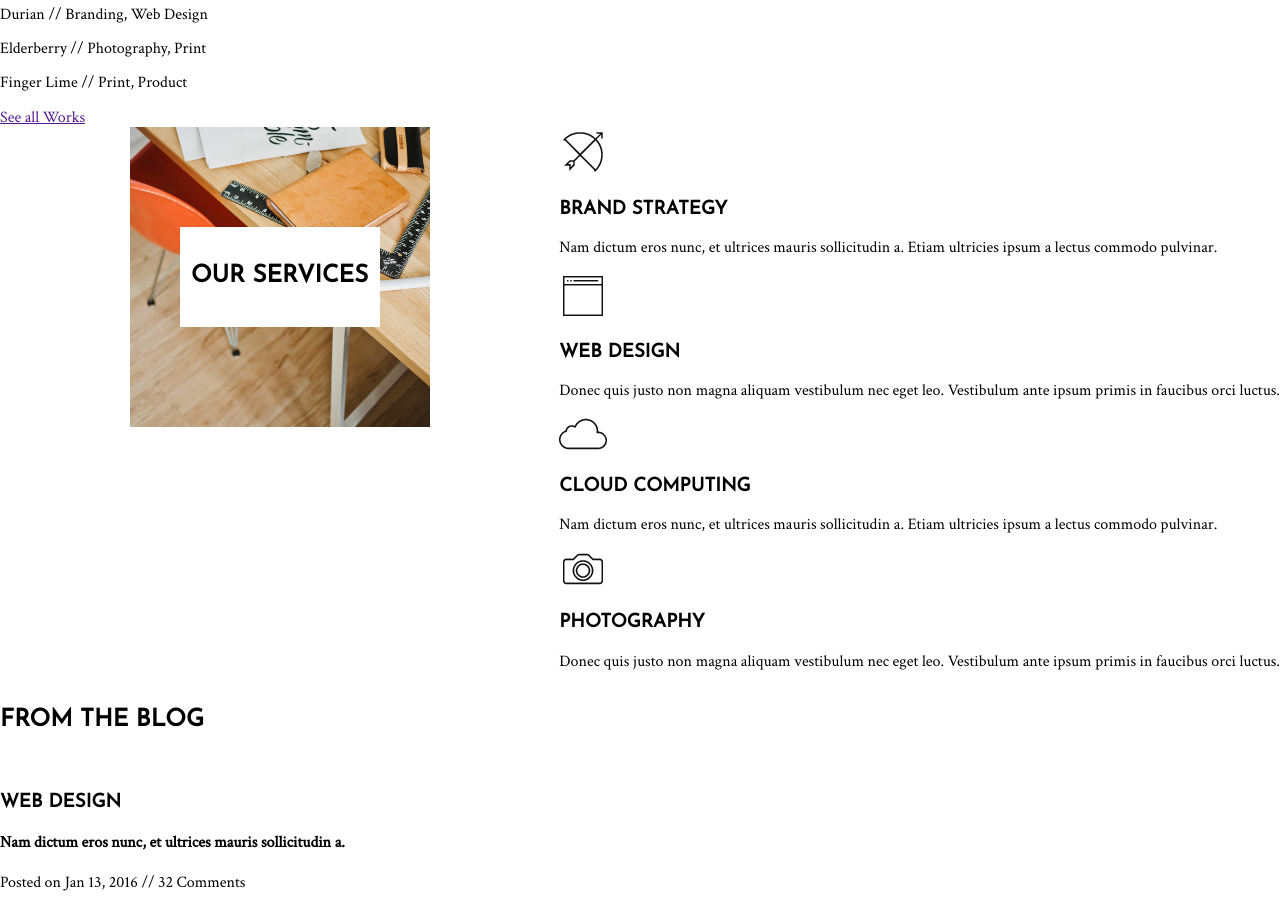
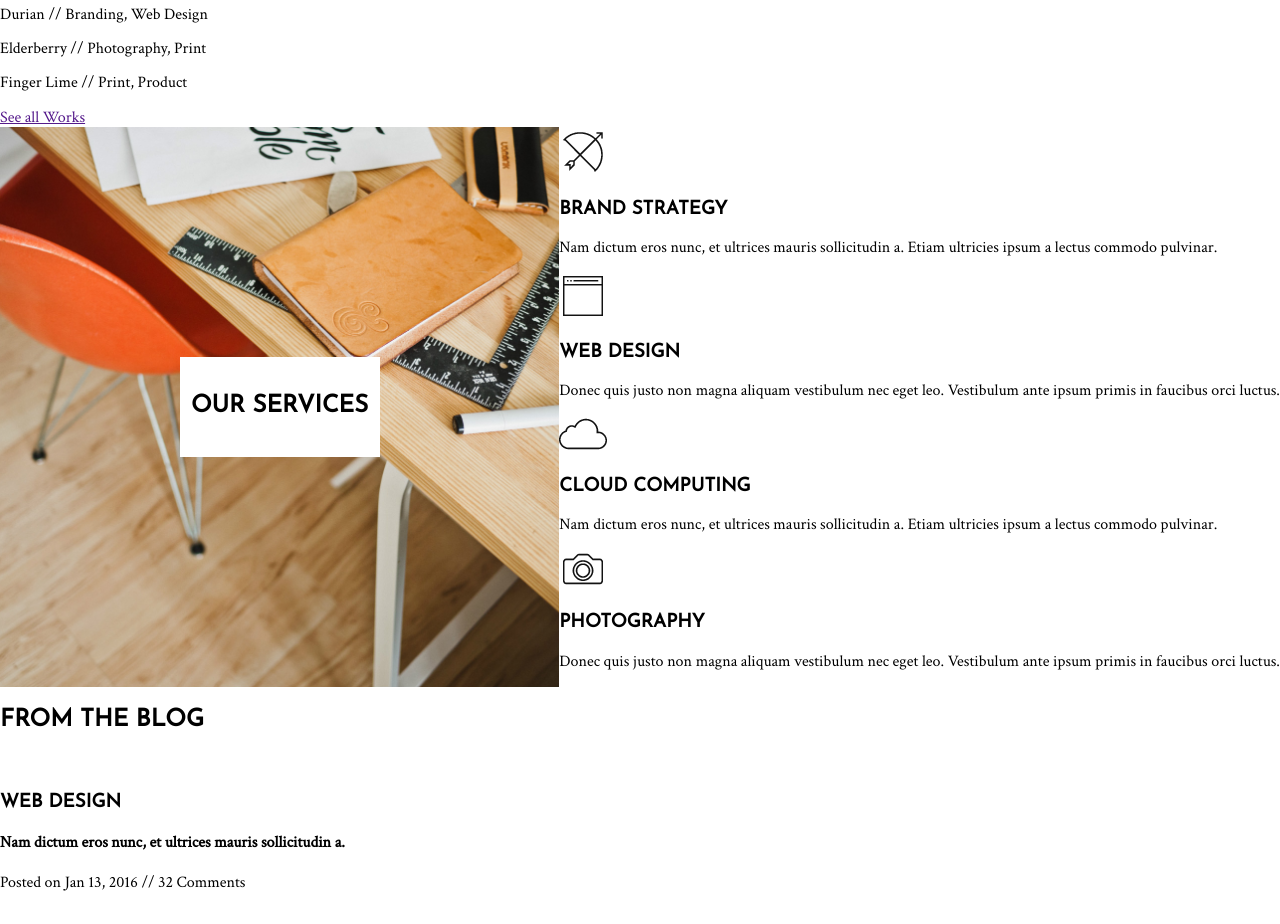
Before and after one commit to anclist/hyChallengeAlphaStudio, a plain HTML site: page index.html in a window 1280 px wide. Shown: the part 980-1904 px from the top of the page. Drawn offline with Linux system fonts and the light colour scheme.

Commit message:
Style Our Services backgound image

```diff
--- a/css/style.css
+++ b/css/style.css
@@ -99,10 +99,8 @@
 
 .service-image {
   flex: 1;
-  max-width: 300px;
-  max-height: 300px;
-  width: auto;
-  height: auto;
+  max-width: 600px;
+  max-height: 600px;
   background: url('../images/image8.jpg');
   background-repeat: no-repeat;
   background-size: cover;
```
